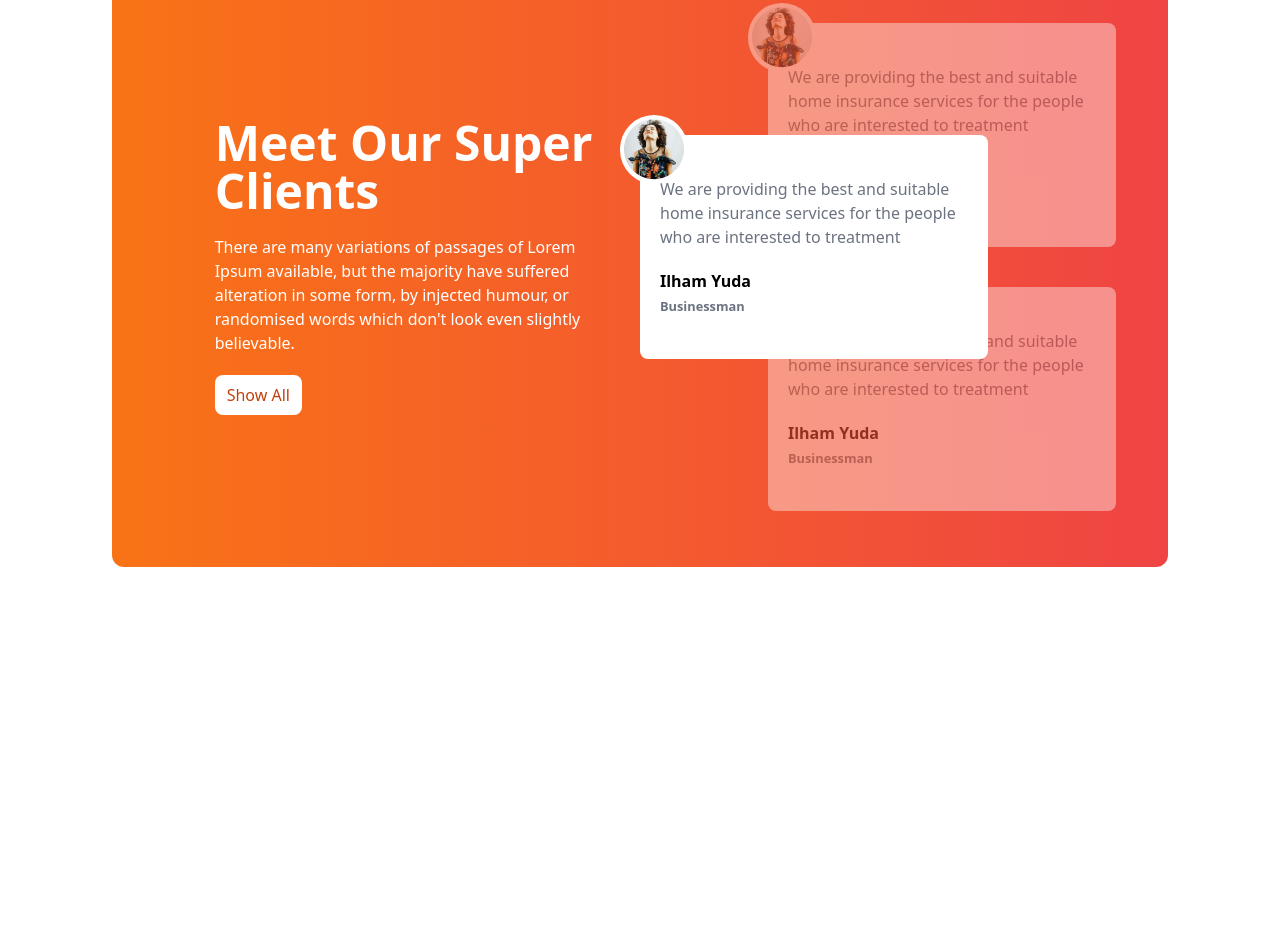
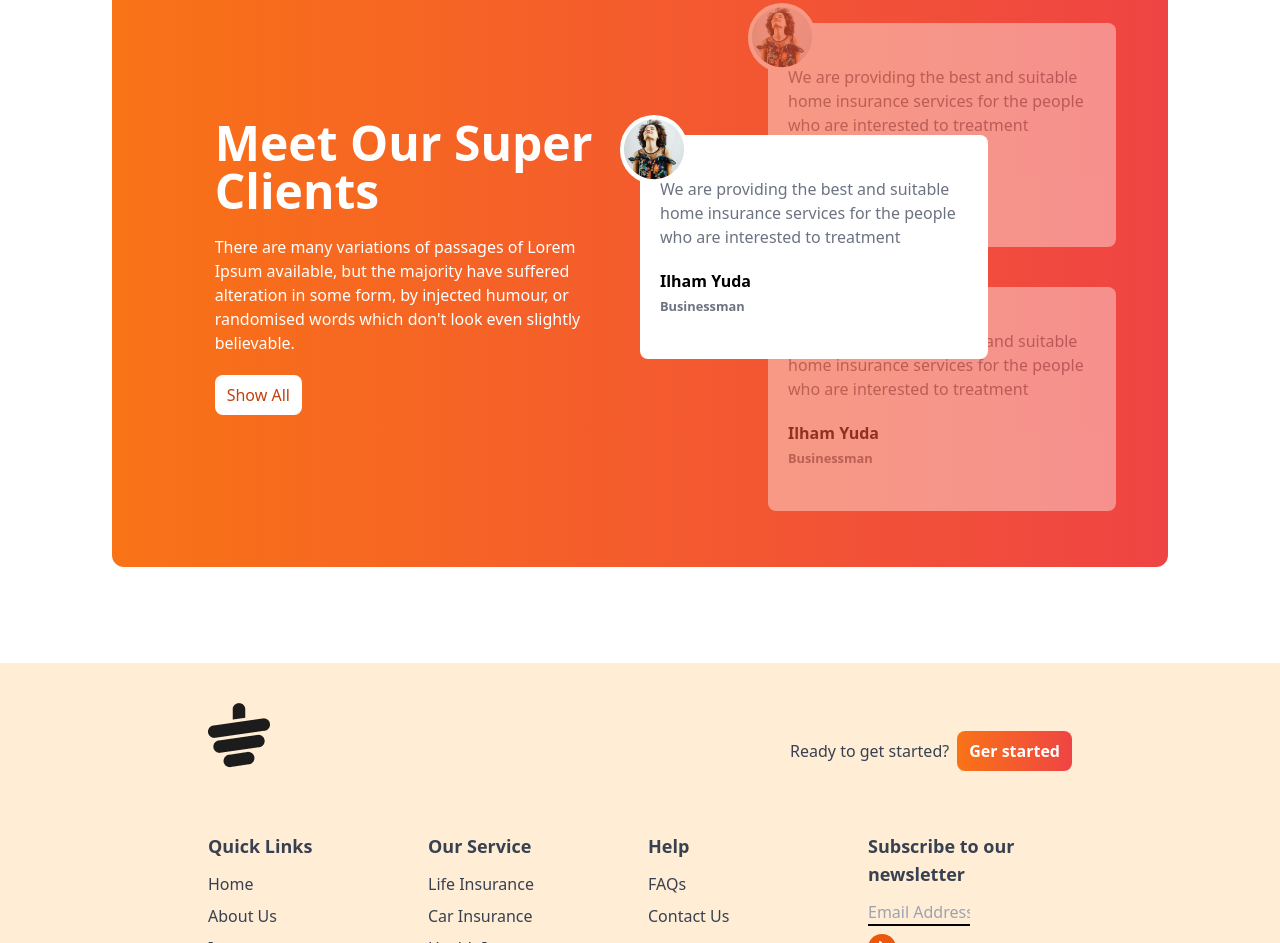
Before and after one commit to maruf241/Tea-house, a plain HTML site: page index.html in a window 1280 px wide. Shown: the part 1857-2800 px from the top of the page. Before the commit the page ends 2520 px from the top, so only its background shows below. Drawn offline with nearby package versions, Linux system fonts and the light colour scheme.

Commit message:
footer section done

```diff
--- a/index.html
+++ b/index.html
@@ -34,7 +34,8 @@
             tea time at The <br>
             Tea House</h1> <br>
             <p class="text-gray-500 w-3/4">Tea and Botanical Solutions Supplier Give Optimum Satisfaction To Your Taste Buds.</p> <br>
-            <button class="text-white font-bold py-3 px-5 rounded-lg bg-gradient-to-r from-orange-500 to-red-500">Explore More <i class="fa-solid fa-arrow-right -rotate-45 text-xl"></i></button>
+            <button
+            class="text-white font-bold py-3 px-5 rounded-lg bg-gradient-to-r from-orange-500 to-red-500">Explore More <i class="fa-solid fa-arrow-right -rotate-45 text-xl"></i></button>
          </div>
          <!-- Image content -->
           <div class="relative">
@@ -183,11 +184,100 @@
                           </div>
 
                          </div>
-
                       </div>
-
                   </div>
                 </section>
+                <!---News section home work -->
+
      </main>
+     <!-- Footer section starts -->
+     <footer
+      class="bg-orange-100 text-gray-700 py-10 px-4 md:px-16">
+      <div class="w-9/12 mx-auto">
+        <!-- Logo -->
+         <div class="mb-8 flex justify-between">
+          <img class="mb-8" src="images/cup.png" alt="">
+          <div class="flex items-center gap-2">
+            <h4>Ready to get started?</h4>
+            <button
+             class="text-white font-bold py-2 px-3 rounded-lg bg-gradient-to-r from-orange-500 to-red-500">Ger started</button>
+          </div>
+         </div>
+         <!-- Links  -->
+          <div class="grid grid-cols-1 md:grid-cols-2 lg:grid-cols-4 gap-4">
+            <!-- fist column   -->
+             <div>
+              <h3 class="font-semibold text-lg mb-3 ">Quick Links</h3>
+              <ul class="space-y-2">
+                <li>
+                  <a class="hover:text-orange-600" href="#">Home</a>
+                </li>
+                <li>
+                  <a class="hover:text-orange-600" href="#">About Us</a>
+                </li>
+                <li>
+                  <a class="hover:text-orange-600" href="#">Insurance</a>
+                </li>
+                <li>
+                  <a class="hover:text-orange-600" href="#">Privacy Policy</a>
+                </li>
+              </ul>
+             </div>
+
+             <!-- second column  -->
+             <div>
+              <h3 class="font-semibold text-lg mb-3 ">Our Service</h3>
+              <ul class="space-y-2">
+                <li>
+                  <a class="hover:text-orange-600" href="#">Life Insurance</a>
+                </li>
+                <li>
+                  <a class="hover:text-orange-600" href="#">Car Insurance</a>
+                </li>
+                <li>
+                  <a class="hover:text-orange-600" href="#">Health Insurance</a>
+                </li>
+                <li>
+                  <a class="hover:text-orange-600" href="#">House Insurance</a>
+                </li>
+              </ul>
+             </div>
+
+             <!-- third column  -->
+             <div>
+              <h3 class="font-semibold text-lg mb-3 ">Help</h3>
+              <ul class="space-y-2">
+                <li>
+                  <a class="hover:text-orange-600" href="#">FAQs</a>
+                </li>
+                <li>
+                  <a class="hover:text-orange-600" href="#">Contact Us</a>
+                </li>
+                <li>
+              </ul>
+             </div>
+             <!-- subcribe section  -->
+              <div>
+                <h3 class="font-semibold text-lg mb-3 ">Subscribe to our newsletter
+                </h3>
+                <div class="flex flex-col space-y-2">
+                  <input placeholder="Email Address" type="text"
+                 class="bg-transparent border-b-2 border-black w-3/6"
+                 />
+                 <i class="fa-solid fa-chevron-right w-7 h-7 bg-orange-600 inline-flex rounded-full text-white justify-center items-center"></i>
+                 <div class="flex justify-between w-2/5 mb-2 mt-8">
+                  <i class="fa-brands fa-facebook"></i>
+                  <i class="fa-brands fa-instagram"></i>
+                  <i class="fa-brands fa-twitter"></i>
+                 </div>
+                </div>
+              </div>
+             </div>
+          <div class="text-center pt-4 mt-4 ">
+            <p class="text-sm text-gray-600">© 2027 UIDesign.to - All rights reserved.</p>
+           </div>
+      </div>
+
+     </footer>
 </body>
 </html>
```
